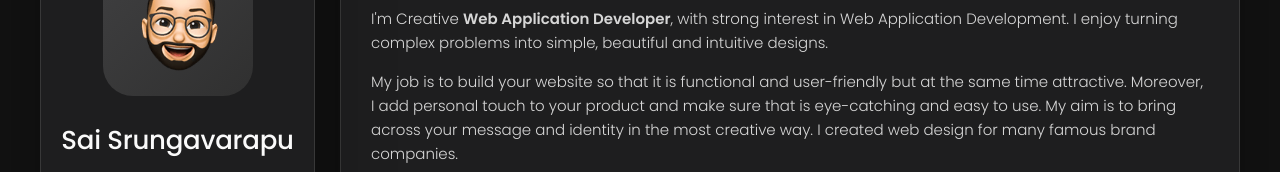
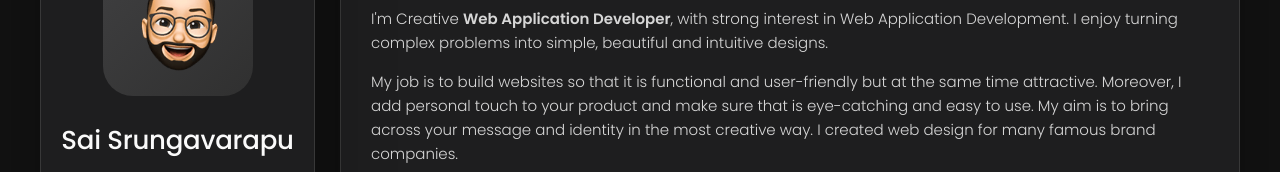
Before and after one commit to saikrishs/web-development, a plain HTML site: page index.html in a window 1280 px wide. Shown: the part 172-344 px from the top of the page. Drawn offline with nearby package versions, Linux system fonts and the light colour scheme.

Commit message:
Updated with  experience

```diff
--- a/index.html
+++ b/index.html
@@ -209,7 +209,7 @@
           </p>
 
           <p>
-            My job is to build your website so that it is functional and user-friendly but at the same time attractive.
+            My job is to build websites so that it is functional and user-friendly but at the same time attractive.
             Moreover, I
             add personal touch to your product and make sure that is eye-catching and easy to use. My aim is to bring
             across your
```
